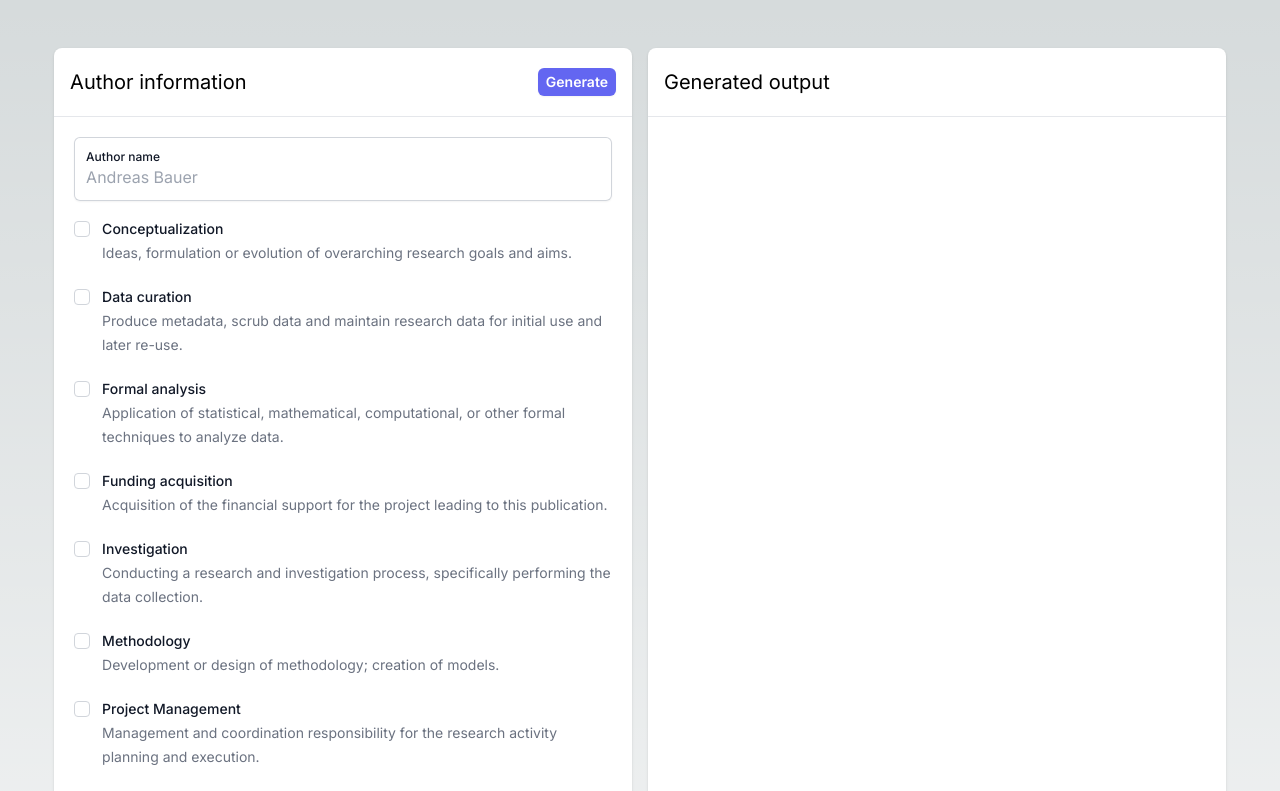
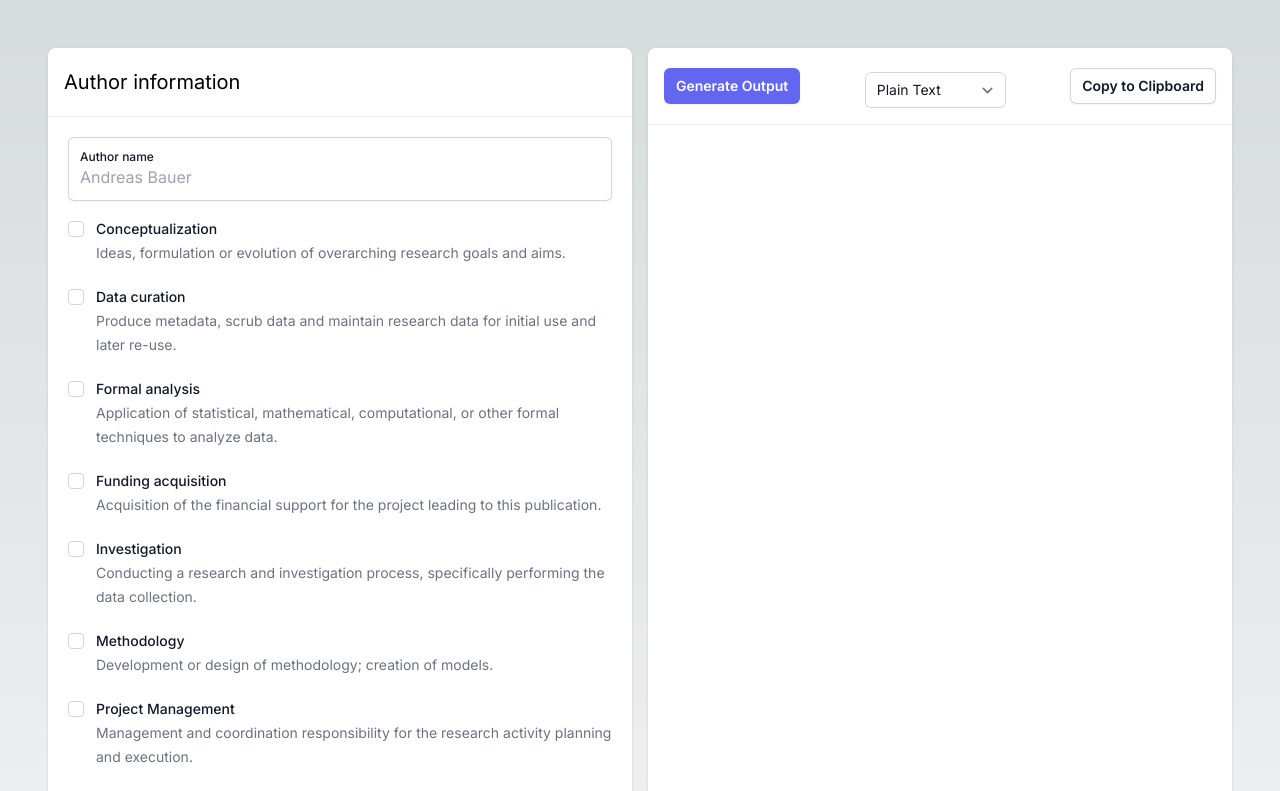
Before and after one commit to andreas-bauer/credit-maker, a Next.js app: page / in a window 1280 px wide. Shown: the top 791 px of the page. Built offline with nearby package versions, Linux system fonts and the light colour scheme.

Commit message:
Add selection of different render styles

```diff
--- a/src/app/page.tsx
+++ b/src/app/page.tsx
@@ -1,10 +1,22 @@
 'use client'
 import { allCreditRoles, Credit, isCredit } from '../lib/credit/credit'
-import { toText } from '../lib/credit/generator-simple'
+import { toSimpleLatex } from '../lib/credit/generator-latex'
 import { CreditGenerator } from '../lib/credit/generator'
+import { useState } from 'react'
+import { toPlainText } from '@/lib/credit/generator-plaintext'
+
+const DEFAULT_STYLE = 'Plain Text'
+
+const availableStyles: { [key: string]: CreditGenerator } = {
+  [DEFAULT_STYLE]: toPlainText,
+  'LaTeX Simple': toSimpleLatex,
+}
 
 export default function Home() {
-  const generateCredit = (formData: FormData) => {
+  const [latexText, setLatexText] = useState('')
+  const [selectedStyle, setSelectedStyle] = useState(DEFAULT_STYLE)
+
+  const onFormAction = (formData: FormData) => {
     const authorName: string =
       formData.get('author-name')?.toString() || 'Author1'
 
@@ -15,9 +27,12 @@ export default function Home() {
       }
     })
 
-    const genFn: CreditGenerator = toText
+    const genFn: CreditGenerator = availableStyles[selectedStyle] || toPlainText
+    setLatexText(genFn(authorName, authorCredits))
+  }
 
-    console.log(genFn(authorName, authorCredits))
+  const onCopyHandler = () => {
+    console.log('TODO: imlement functionality')
   }
 
   return (
@@ -25,25 +40,13 @@ export default function Home() {
       <div className='w-fullconst flex flex-row gap-4'>
         {/* Left side */}
         <div className='w-1/2 divide-y divide-gray-200 overflow-hidden rounded-lg bg-white shadow'>
-          <div className='flex flex-wrap items-center justify-between px-4 py-5'>
+          <div className='flex-wggrap flex items-center justify-between px-4 py-5'>
             {/* Card header */}
             <label className='text-xl'>Author information</label>
-
-            <button
-              type='submit'
-              form='author-form'
-              className='relative inline-flex items-center rounded-md bg-indigo-500 px-2 py-1 text-sm font-semibold text-white shadow-sm hover:bg-indigo-400 focus-visible:outline focus-visible:outline-2 focus-visible:outline-offset-2 focus-visible:outline-indigo-500'
-            >
-              Generate
-            </button>
           </div>
           <div className='p-5'>
             {/* Content goes here */}
-            <form
-              id='author-form'
-              className='space-y-4 '
-              action={generateCredit}
-            >
+            <form id='author-form' className='space-y-4 ' action={onFormAction}>
               <div className='rounded-md p-3 shadow-sm ring-1 ring-inset ring-gray-300 focus-within:ring-2 focus-within:ring-indigo-600'>
                 <label
                   htmlFor='author-name'
@@ -95,11 +98,41 @@ export default function Home() {
 
         {/* Right side */}
         <div className='w-1/2 divide-y divide-gray-200 overflow-hidden rounded-lg bg-white shadow'>
-          <div className='px-4 py-5 '>
+          <div className='flex flex-wrap items-center justify-between px-4 py-4'>
             {/* Card header */}
-            <label className='text-xl'>Generated output</label>
+            <button
+              type='submit'
+              form='author-form'
+              className='relative inline-flex items-center rounded-md bg-indigo-500 px-3 py-2 text-sm font-semibold text-white shadow-sm hover:bg-indigo-400 focus-visible:outline focus-visible:outline-2 focus-visible:outline-offset-2 focus-visible:outline-indigo-500'
+            >
+              Generate Output
+            </button>
+
+            <div>
+              <select
+                id='generator-style'
+                name='generator style'
+                onChange={(e) => setSelectedStyle(e.target.value)}
+                className='mt-2 block w-full rounded-md border-0 py-1.5 pl-3 pr-10 text-gray-900 ring-1 ring-inset ring-gray-300 focus:ring-2 focus:ring-indigo-600 sm:text-sm sm:leading-6'
+              >
+                {Object.entries(availableStyles).map(([key, _]) => (
+                  <option key={key}>{key}</option>
+                ))}
+              </select>
+            </div>
+
+            <button
+              type='submit'
+              onClick={onCopyHandler}
+              className='rounded-md bg-white px-3 py-2 text-sm font-semibold text-gray-900 shadow-sm ring-1 ring-inset ring-gray-300 hover:bg-gray-50'
+            >
+              Copy to Clipboard
+            </button>
           </div>
-          <div className='px-4 py-5'>{/* Content goes here */}</div>
+          <div className='px-4 py-5'>
+            {/* Content goes here */}
+            {latexText}
+          </div>
         </div>
       </div>
     </main>
--- /dev/null
+++ b/src/lib/credit/generator-latex.ts
@@ -0,0 +1,11 @@
+import { allCreditRoles, Credit } from './credit'
+
+export function toSimpleLatex(authorName: string, credits: Credit[]): string {
+  let allAuthorCredits = ''
+  credits.forEach((creditKey) => {
+    allAuthorCredits += ', ' + allCreditRoles[creditKey].name
+  })
+  allAuthorCredits = allAuthorCredits.slice(2)
+
+  return '\\textit{' + authorName + ':} ' + allAuthorCredits
+}
--- a/src/lib/credit/generator-simple.ts
+++ b/src/lib/credit/generator-plaintext.ts
@@ -1,11 +1,11 @@
 import { allCreditRoles, Credit } from './credit'
 
-export function toText(authorName: string, credits: Credit[]): string {
+export function toPlainText(authorName: string, credits: Credit[]): string {
   let allAuthorCredits = ''
   credits.forEach((creditKey) => {
     allAuthorCredits += ', ' + allCreditRoles[creditKey].name
   })
   allAuthorCredits = allAuthorCredits.slice(2)
 
-  return '\\textit{' + authorName + ':} ' + allAuthorCredits
+  return authorName + ': ' + allAuthorCredits
 }
```
